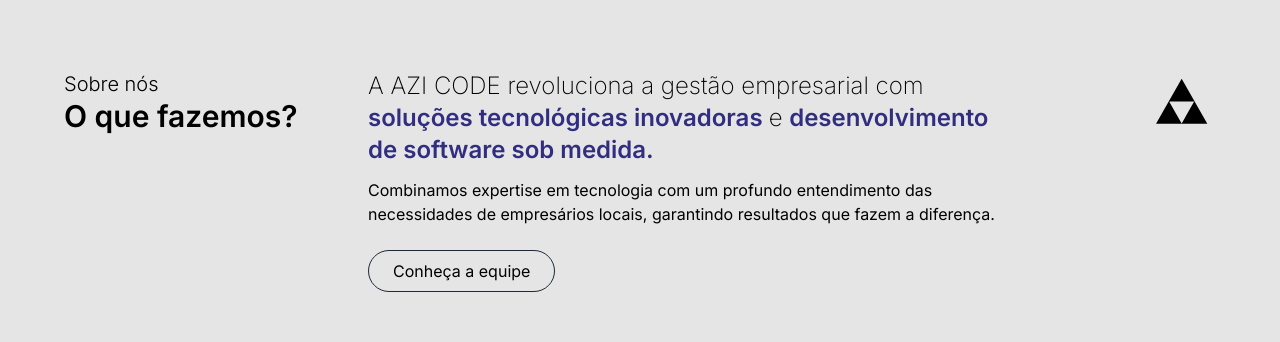
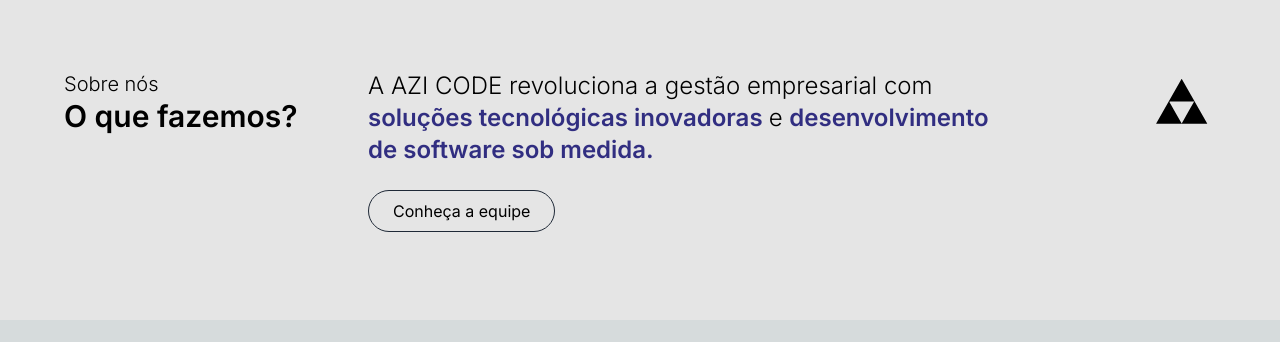
Before and after one commit to AZICode-Organization/Site, a Next.js app in the folder portfolio-website/: page / in a window 1280 px wide. Shown: the part 822-1164 px from the top of the page. After the commit the page ends 1142 px from the top, so only its background shows below. Built offline with nearby package versions, Linux system fonts and the light colour scheme.

Commit message:
:sparkles: Finaliza criação basica do about

```diff
--- a/portfolio-website/app/components/AboutSection.tsx
+++ b/portfolio-website/app/components/AboutSection.tsx
@@ -8,7 +8,7 @@
       <div className="md:grid md:grid-cols-12 gap-8 items-center py-8 px-4 xl:gap-16 sm:py-20 xl:px-16">
 
         {/* Coluna 1 - Título */}
-        <div className="col-span-12 md:col-span-3 mb-4 md:mb-0 self-start">
+        <div className="col-span-12 md:col-span-3 mb-10 md:mb-0 self-start pl-6 md:pl-0 mt-10 md:mt-0">
           <div>
             <h2 className="text-xl font-light">
               Sobre nós
@@ -20,18 +20,18 @@
         </div>
 
         {/* Coluna 2 - Texto Principal */}
-        <div className="col-span-12 md:col-span-7 mb-4 md:mb-0">
-          <p className="text-2xl font-extralight">
+        <div className="col-span-12 md:col-span-7 mb-4 md:mb-0 pr-4 md:pr-0">
+
+          <p className="text-2xl font-light">
             A AZI CODE revoluciona a gestão empresarial com <span className="font-semibold text-indigo-900">soluções tecnológicas inovadoras </span>
             e <span className="font-semibold text-indigo-900">desenvolvimento de software sob medida.</span>
           </p>
-          <p className="mt-3">
-            Combinamos expertise em tecnologia com um profundo entendimento das necessidades de empresários locais, garantindo
-            resultados que fazem a diferença.
+          <p className="mt-3 md:hidden mb-6 text-xl">
+            Projetamos as soluções digitais que impulsionam o futuro da sua empresa.
           </p>
 
           {/* Botões */}
-          <div className="mt-3">
+          <div className="mt-3 text-right md:text-left mb-9 md:mb-0">
 
             <button className="px-6 py-2 w-fit sm:w-fit rounded-full bg-transparent hover:bg-slate-200 text-black border border-gray-800 mt-3">
               Conheça a equipe
```
